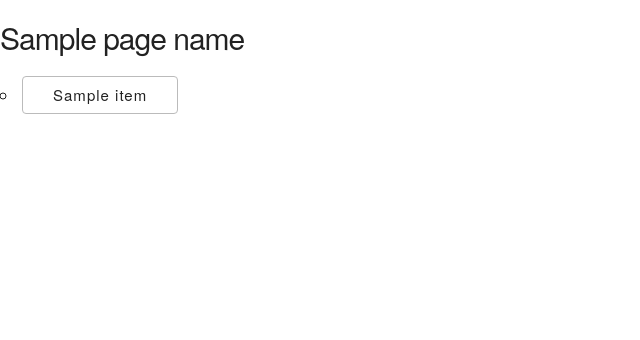
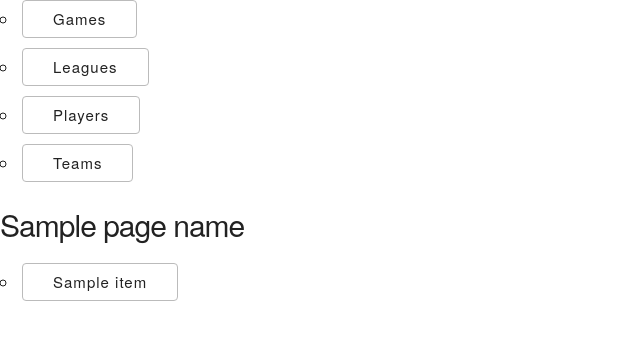
Before and after one commit to AlexandreBoily/GLO-2005-team10, a Flask app: template app/templates/list.html in a window 1280 px wide. Shown: the top 340 px of the page, without its empty margins (0-640 px from the left). Run offline with Flask 2, Linux system fonts and the light colour scheme; the template is opened without the code that fills it: most values are stand-ins (such as "Sample title", 1, 10 or a date in 2020); parts of the project's set-up code (start-up, migrations or seed data) failed here and were passed over; some libraries are stand-ins or nearby versions.

Commit message:
added proto-navbar to each template

```diff
--- a/app/app.py
+++ b/app/app.py
@@ -18,29 +18,25 @@ def index():
 @application.route("/games", methods=["GET"])
 def games():
     global db
-    games = db.getAllGames()
-    return render_template('list.html', items=games, pageName='Games')
+    return render_template('list.html', items=None, pageName='Games')
 
 
 @application.route("/leagues", methods=["GET"])
 def leagues():
     global db
-    games = db.getGames()
-    return render_template('list.html', items=games, pageName='Leagues')
+    return render_template('list.html', items=None, pageName='Leagues')
 
 
 @application.route("/players", methods=["GET"])
 def players():
     global db
-    games = db.getGames()
-    return render_template('list.html', items=games, pageName='Players')
+    return render_template('list.html', items=None, pageName='Players')
 
 
 @application.route("/teams", methods=["GET"])
 def teams():
     global db
-    games = db.getGames()
-    return render_template('list.html', items=games, pageName='Teams')
+    return render_template('list.html', items=None, pageName='Teams')
 
 
 @application.route("/game/<id>", methods=["GET"])
--- a/app/templates/list.html
+++ b/app/templates/list.html
@@ -7,12 +7,30 @@
     <link href="{{ url_for('static', filename='Skeleton-2.0.4/css/normalize.css') }}" rel="stylesheet" />
 </head>
 <body>
+<form>
+    <ul>
+        <li><button type="submit" formaction="{{ url_for('games') }}" formmethod="get" {% if pageName == "Games" %}
+            disabled
+        {% endif %}>Games</button></li>
+        <li><button type="submit" formaction="{{ url_for('leagues') }}" formmethod="get" {% if pageName == "Leagues" %}
+            disabled
+        {% endif %}>Leagues</button></li>
+        <li><button type="submit" formaction="{{ url_for('players') }}" formmethod="get" {% if pageName == "Players" %}
+            disabled
+        {% endif %}>Players</button></li>
+        <li><button type="submit" formaction="{{ url_for('teams') }}" formmethod="get" {% if pageName == "Teams" %}
+            disabled
+        {% endif %}>Teams</button></li>
+    </ul>
+</form>
     <h1>{{ pageName }}</h1>
     <form>
         <ul>
+        {% if items != None %}
             {% for item in items %}
                 <li><button formaction="{{ url_for('game', id=item[0]) }}" formmethod="get">{{item[1]}}</button></li>
             {% endfor %}
+        {% endif %}
         </ul>
     </form>
 </body>
```
Also changed, not shown: app/templates/game.html (+8 -0 lines), app/templates/league.html (+8 -0 lines), app/templates/player.html (+8 -0 lines), app/templates/team.html (+8 -0 lines).
